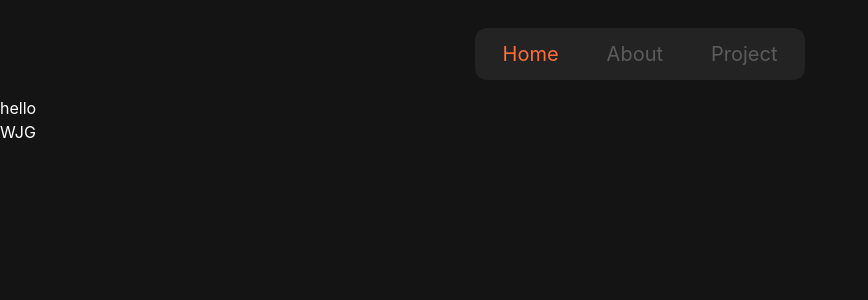
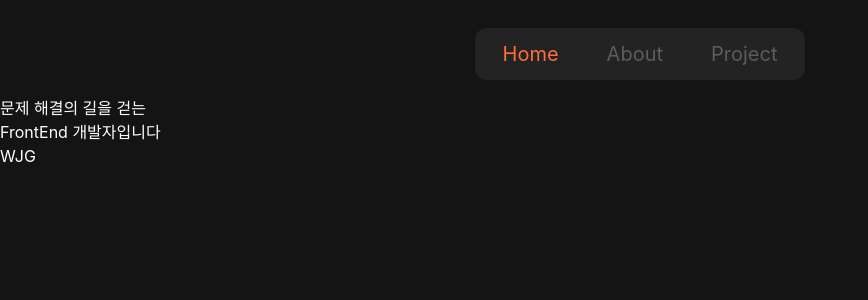
Before and after one commit to dnwnsrb11/WJG-my-portfolio, a Next.js app: page / in a window 1280 px wide. Shown: the top 300 px of the page, without its empty margins (0-868 px from the left). Built offline with nearby package versions, Linux system fonts and the light colour scheme.

Commit message:
feat:페이지 소개 멘트 추가

```diff
--- a/src/app/page.tsx
+++ b/src/app/page.tsx
@@ -1,7 +1,10 @@
 export default function Home() {
   return (
     <div>
-      <p>hello</p>
+      <h1>문제 해결의 길을 걷는</h1>
+      <h1>
+        <span>FrontEnd 개발자</span>입니다
+      </h1>
     </div>
   );
 }
```
